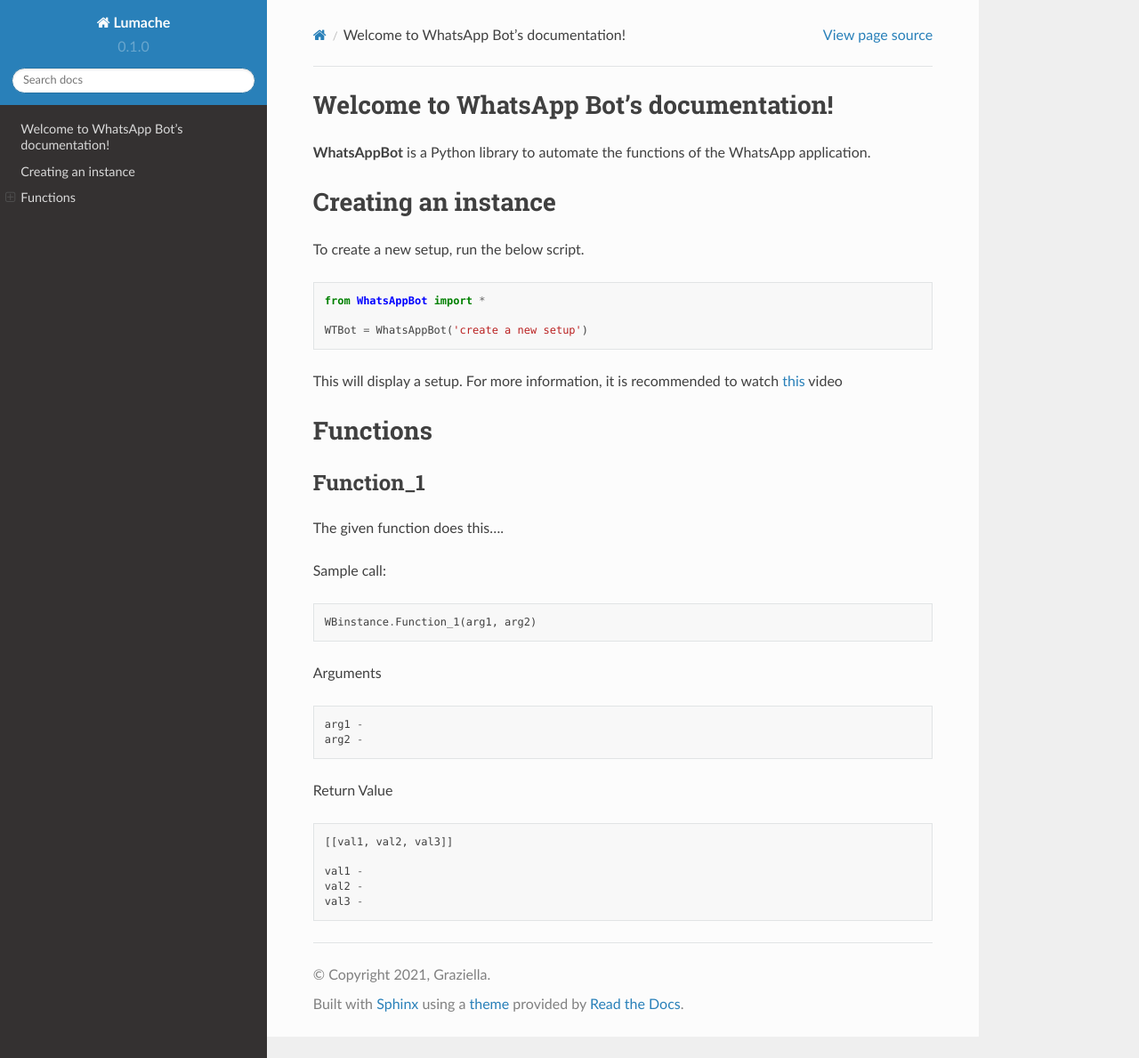
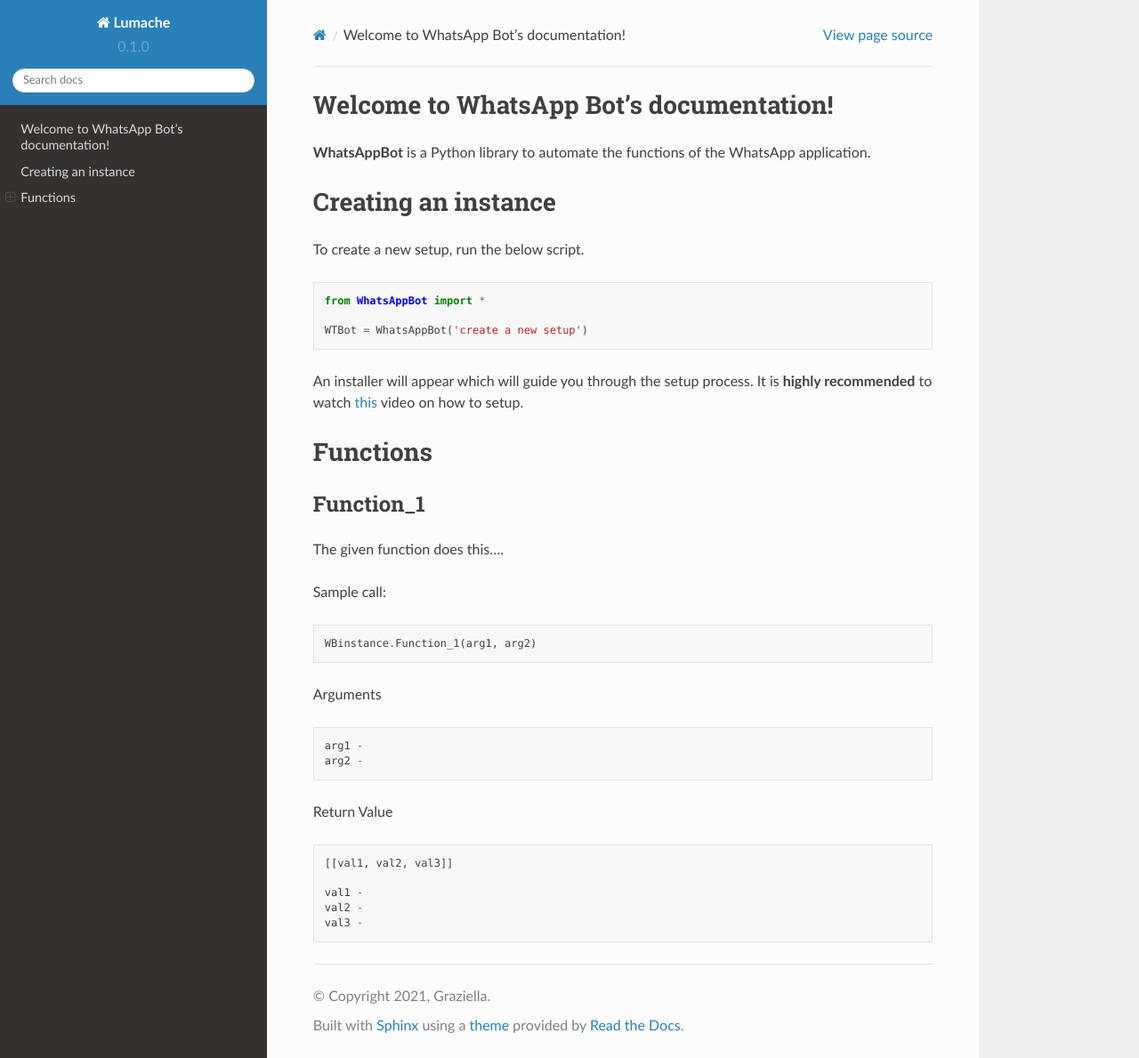
Before and after one commit to ArvindR07/WhatsAppBotDocs, a Sphinx documentation site: the page built from docs/source/index.rst, in a window 1280 px wide and 1189 px high. Shown: the whole window at 89% size. Built offline with Sphinx 7.4.7 and the Read the Docs theme 2.0.0, drawn with Linux system fonts in a browser that asks for light colours.

Commit message:
Update index.rst

```diff
--- a/docs/source/index.rst
+++ b/docs/source/index.rst
@@ -16,8 +16,8 @@
 
    WTBot = WhatsAppBot('create a new setup')
 
-This will display a setup.
-For more information, it is recommended to watch `this <https://www.youtube.com/>`_ video
+An installer will appear which will guide you through the setup process.
+It is **highly recommended** to watch `this <https://www.youtube.com/>`_ video on how to setup.
 
 
 
```
